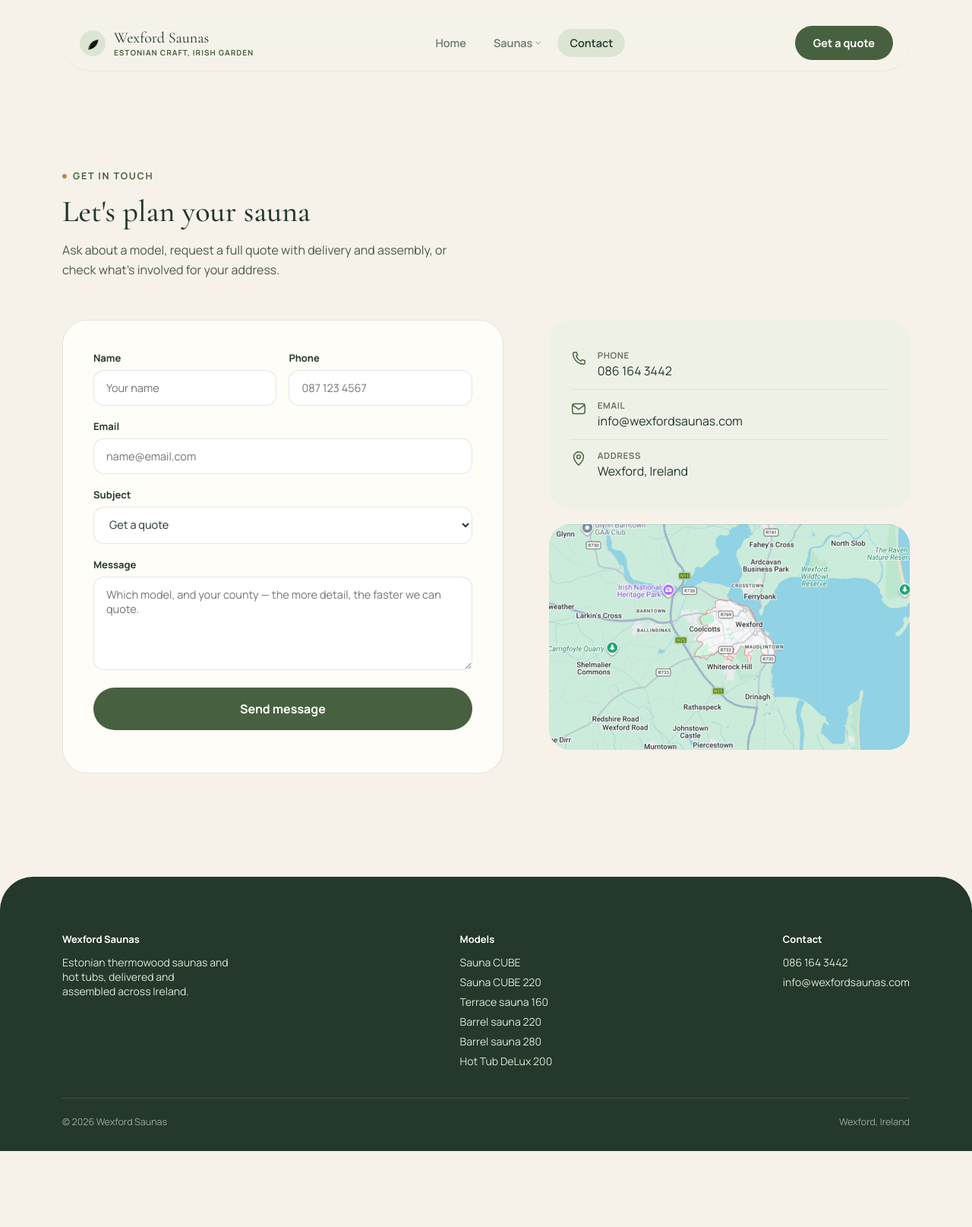
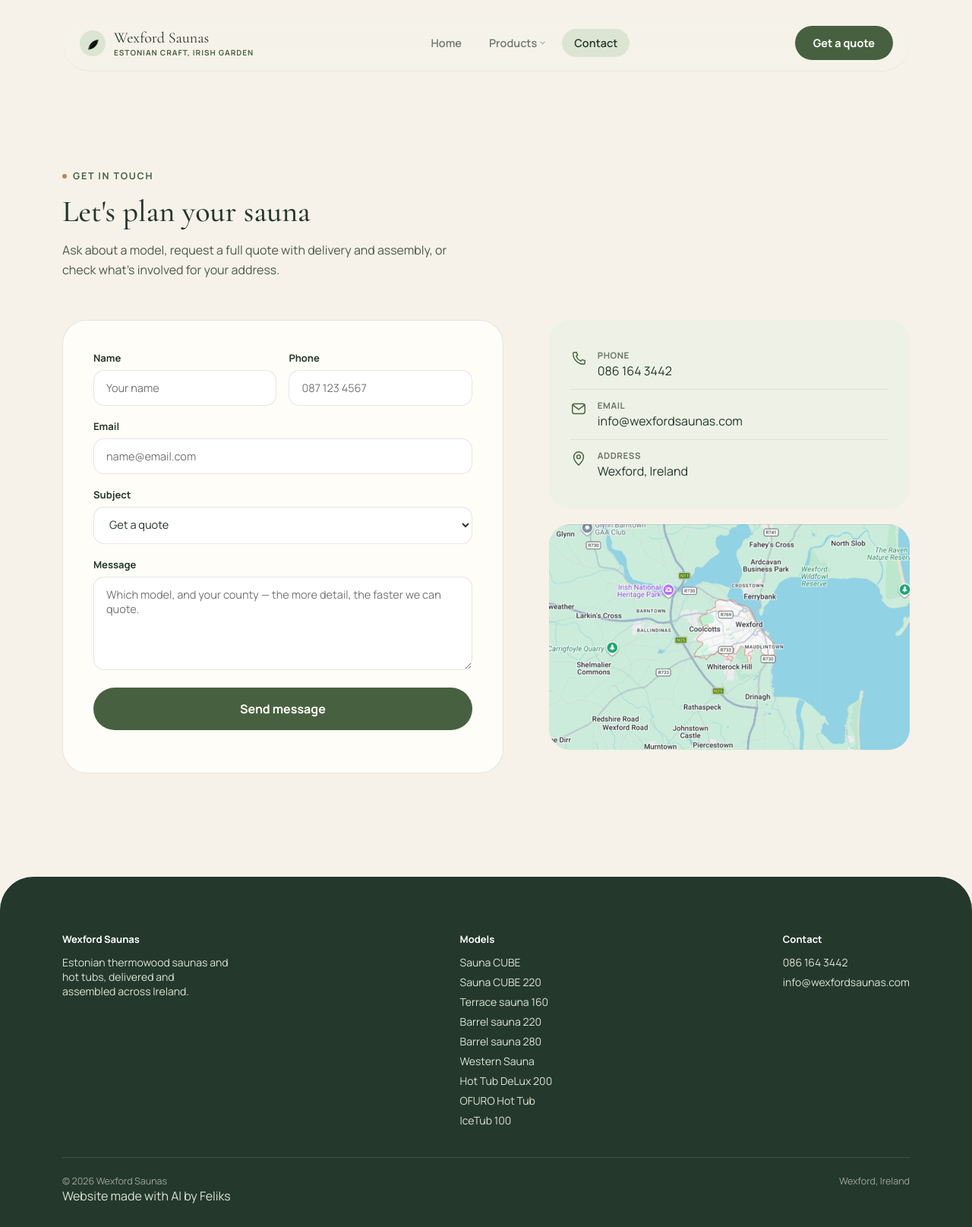
Before and after one commit to feliksst-16A/wexford, a plain HTML site: page contact.html in a window 1280 px wide. Shown: the whole page at 76% size. Before the commit the page ends 1515 px from the top, so only its background shows below. Drawn offline with nearby package versions, Linux system fonts and the light colour scheme.

Commit message:
Update contact.html

```diff
--- a/contact.html
+++ b/contact.html
@@ -38,16 +38,21 @@
     <div class="nav-links">
       <a href="index.html">Home</a>
       <div class="nav-dropdown" id="nav-dropdown">
-        <button type="button" id="nav-dropdown-toggle">Saunas
+        <button type="button" id="nav-dropdown-toggle">Products
           <svg class="caret" viewBox="0 0 24 24" fill="none" stroke-linecap="round" stroke-linejoin="round"><path d="M6 9l6 6 6-6"/></svg>
         </button>
         <div class="nav-dropdown-panel" id="nav-dropdown-panel">
+          <div class="dd-group">Saunas</div>
           <a href="sauna-cube.html">Sauna CUBE <span class="dd-price">€4,500</span></a>
           <a href="sauna-cube-220.html">Sauna CUBE 220 <span class="dd-price">€6,100</span></a>
           <a href="terrace-160.html">Terrace sauna 160 <span class="dd-price">€4,100</span></a>
           <a href="barrel-220.html">Barrel sauna 220 <span class="dd-price">€5,500</span></a>
           <a href="barrel-280.html">Barrel sauna 280 <span class="dd-price">from €7,800</span></a>
+          <a href="western-sauna.html">Western Sauna <span class="dd-price">€7,000</span></a>
+          <div class="dd-group">Hot tubs &amp; ice baths</div>
           <a href="hot-tub-200.html">Hot Tub DeLux 200 <span class="dd-price">€5,200</span></a>
+          <a href="ofuro-hot-tub.html">OFURO Hot Tub <span class="dd-price">€3,850</span></a>
+          <a href="icetub-100.html">IceTub 100 <span class="dd-price">€1,650</span></a>
         </div>
       </div>
       <a href="contact.html" class="active">Contact</a>
@@ -66,7 +71,7 @@
 
       <div class="contact-layout">
         <div class="form-card" data-reveal>
-          <form id="contact-form" action="https://formspree.io/f/mrpzonrg" method="POST">
+          <form id="contact-form" action="https://formspree.io/f/YOUR_FORM_ID" method="POST">
             <div class="form-row2">
               <div class="form-field"><label for="c-name">Name</label><input id="c-name" name="name" type="text" placeholder="Your name" required></div>
               <div class="form-field"><label for="c-phone">Phone</label><input id="c-phone" name="phone" type="tel" placeholder="087 123 4567"></div>
@@ -114,8 +119,12 @@
           <div><a href="terrace-160.html" style="color:var(--sage);">Terrace sauna 160</a></div>
           <div><a href="barrel-220.html" style="color:var(--sage);">Barrel sauna 220</a></div>
           <div><a href="barrel-280.html" style="color:var(--sage);">Barrel sauna 280</a></div>
+          <div><a href="western-sauna.html" style="color:var(--sage);">Western Sauna</a></div>
           <div><a href="hot-tub-200.html" style="color:var(--sage);">Hot Tub DeLux 200</a></div>
+          <div><a href="ofuro-hot-tub.html" style="color:var(--sage);">OFURO Hot Tub</a></div>
+          <div><a href="icetub-100.html" style="color:var(--sage);">IceTub 100</a></div>
         </div>
+
         <div class="foot-col">
           <h4>Contact</h4>
           <div>086 164 3442</div>
@@ -126,6 +135,7 @@
         <div>© 2026 Wexford Saunas</div>
         <div>Wexford, Ireland</div>
       </div>
+      <div class="foot-credit"><a href="mailto:feliksst@gmail.com">Website made with AI by Feliks</a></div>
     </div>
   </footer>
 <script src="script.js" defer></script>
```
